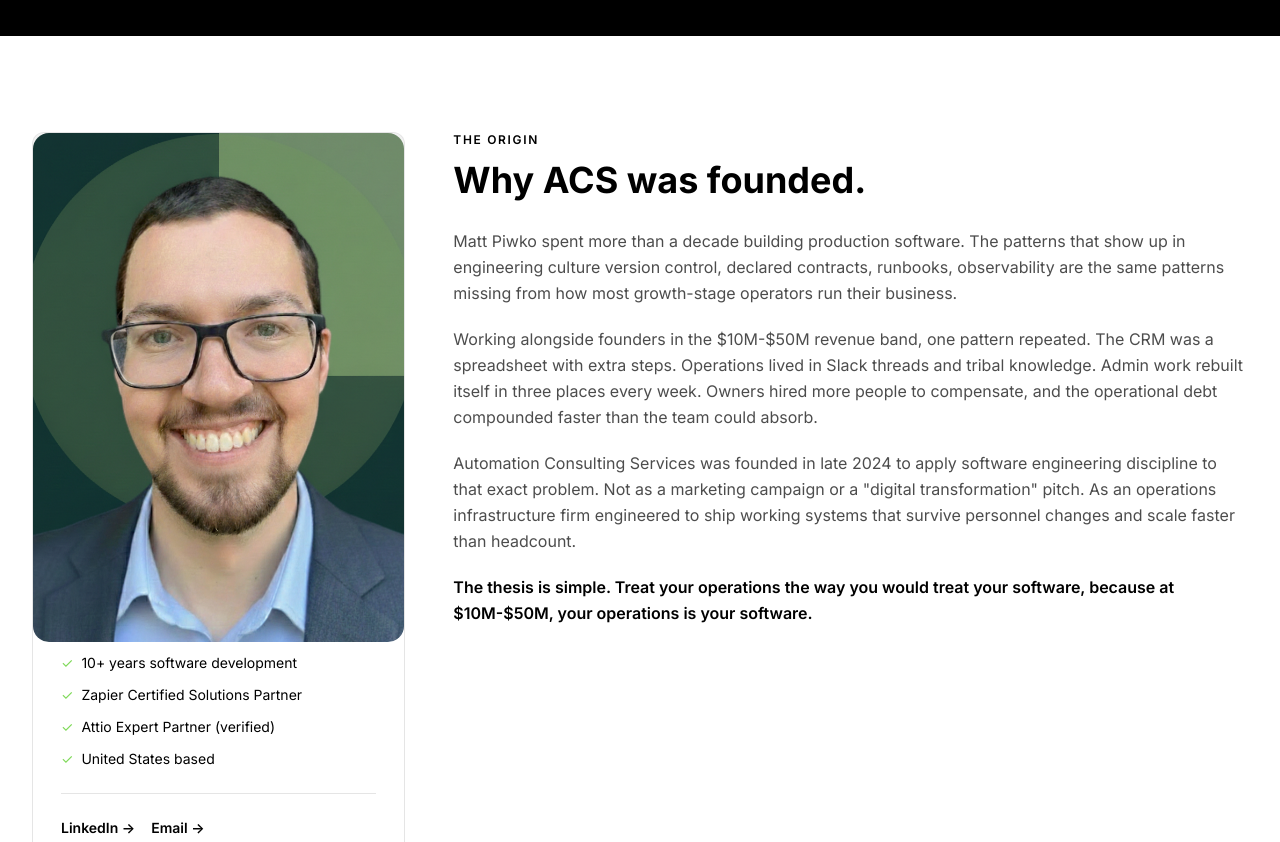
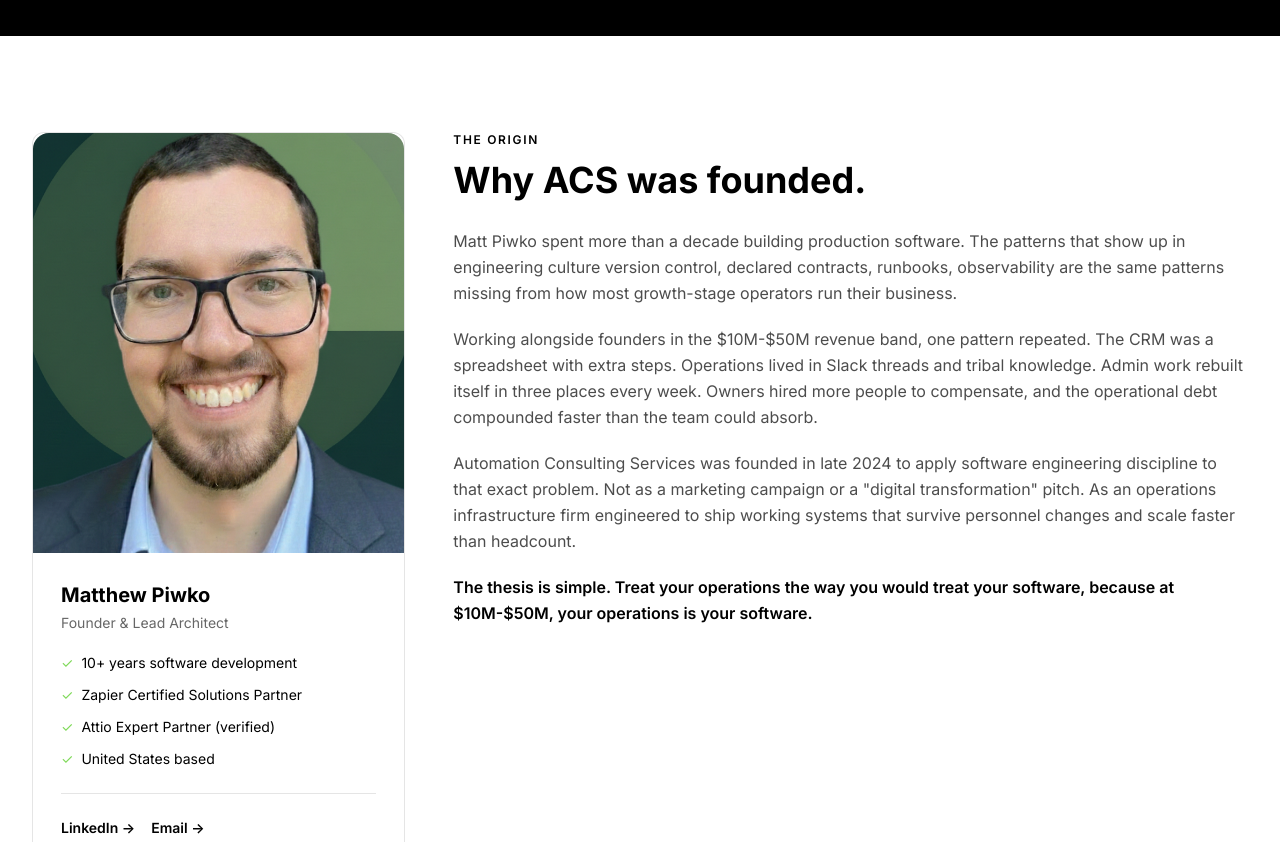
Before and after one commit to javedkhanabbasi/automationconsultingservices, a Next.js app: page /about in a window 1280 px wide. Shown: the part 660-1502 px from the top of the page. Built offline with nearby package versions, Linux system fonts and the light colour scheme.

Commit message:
Updated code

```diff
--- a/app/about/page.tsx
+++ b/app/about/page.tsx
@@ -68,11 +68,14 @@ export default function AboutPage() {
             <div className="grid lg:grid-cols-12 gap-12 items-start">
               <div className="lg:col-span-4">
                 <div className="card overflow-hidden sticky top-24">
-                <div className="relative w-full h-[320px] sm:h-[380px] lg:h-[420px] bg-ink-5">
-  <img
+               <div className="relative w-full h-[320px] sm:h-[380px] lg:h-[420px] bg-ink-5 overflow-hidden rounded-t-2xl">
+  <Image
     src="/images/matt.png"
-    alt="Author"
-    className="w-full h-auto rounded-2xl"
+    alt="Matthew Piwko"
+    fill
+    priority
+    sizes="(max-width: 1024px) 100vw, 33vw"
+    className="object-cover object-center"
   />
 </div>
                   <div className="p-7">
```
